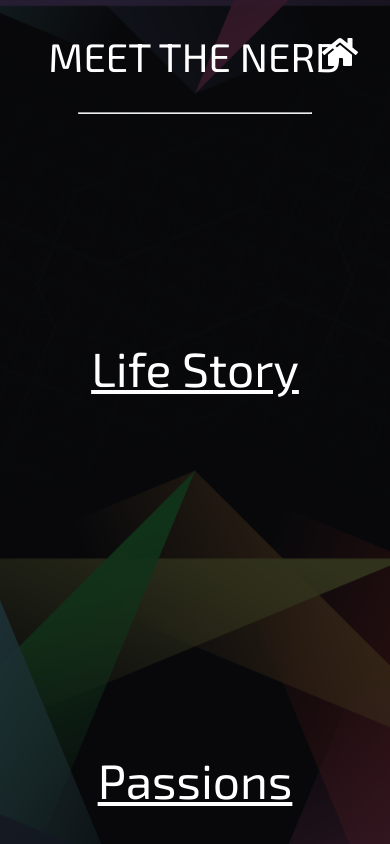
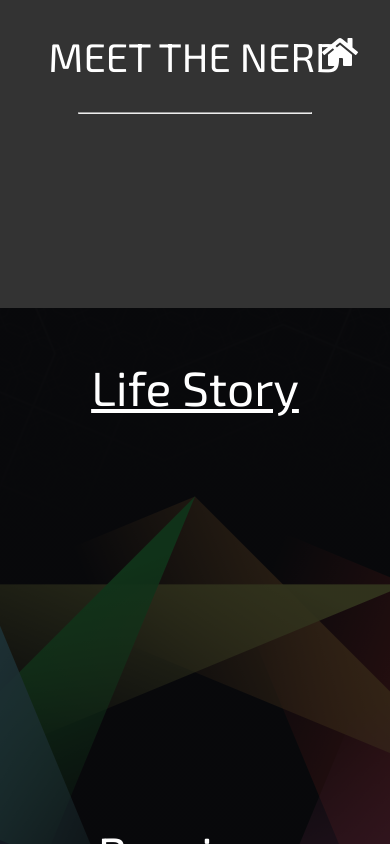
Before and after one commit to czhangy/CZhangy.io, a Vue app: page /about in a window 390 px wide. Shown: the top 844 px of the page. Built offline with nearby package versions, Linux system fonts and the light colour scheme.

Commit message:
Mobile fixes

```diff
--- a/src/components/About/ImageSlider.vue
+++ b/src/components/About/ImageSlider.vue
@@ -77,7 +77,7 @@ export default {
     overflow: hidden;
     // Sizing
     width: 0;
-    height: 45vh;
+    height: max(450px, 45vh);
     // Position element
     display: flex;
     justify-content: center;
@@ -102,7 +102,7 @@ export default {
   }
 }
 
-@media screen and (max-width: 900px) {
+@media screen and (max-width: 950px) {
   .image-slider {
     .img {
       font-size: 3rem;
@@ -110,6 +110,7 @@ export default {
     .overlay {
       .content {
         font-size: 1.2rem;
+        line-height: 1.5;
       }
     }
   }
--- a/src/views/About.vue
+++ b/src/views/About.vue
@@ -50,8 +50,13 @@ export default {
     url("~@/assets/img/home.png");
   background-position: center;
   background-attachment: fixed;
+  background-repeat: no-repeat;
   // Typography
   color: white;
+  // Prevent highlighting
+  user-select: none;
+  // Prevent bounce
+  overflow: hidden;
 
   .title {
     // Spacing
@@ -72,7 +77,7 @@ export default {
     // Container
     width: 80%;
     // Spacing
-    margin: 2rem 10rem 8rem 10rem;
+    margin: 0rem 10rem 2rem 10rem;
     padding: 0 5rem;
 
     .slide {
@@ -85,11 +90,15 @@ export default {
 }
 
 // Media Queries
-@media screen and (max-width: 800px) {
+@media screen and (max-width: 900px) {
   .about {
     .text {
+      margin: 2rem 5rem;
       padding: 0 3rem;
-      font-size: 1.2rem;
+
+      .slide {
+        margin: 1.5rem 0;
+      }
     }
   }
 }
@@ -99,6 +108,14 @@ export default {
     .title {
       font-size: 2.5rem;
     }
+
+    .text {
+      margin: 2rem 2.5rem;
+
+      .slide {
+        margin: 1rem 0;
+      }
+    }
   }
 }
 </style>
--- a/src/views/Home.vue
+++ b/src/views/Home.vue
@@ -66,6 +66,8 @@ export default {
   justify-content: center;
   // Prevent highlighting
   user-select: none;
+  // Prevent bounce on mobile
+  overflow: hidden;
 
   .text {
     // Position elements
--- a/src/views/UnderConstruction.vue
+++ b/src/views/UnderConstruction.vue
@@ -52,4 +52,17 @@ export default {
     font-size: 2rem;
   }
 }
+
+@media screen and (max-width: 650px) {
+  .main {
+
+    .title {
+      font-size: 3rem;
+    }
+
+    .subtitle {
+      font-size: 1.2rem;
+    }
+  }
+}
 </style>
```
